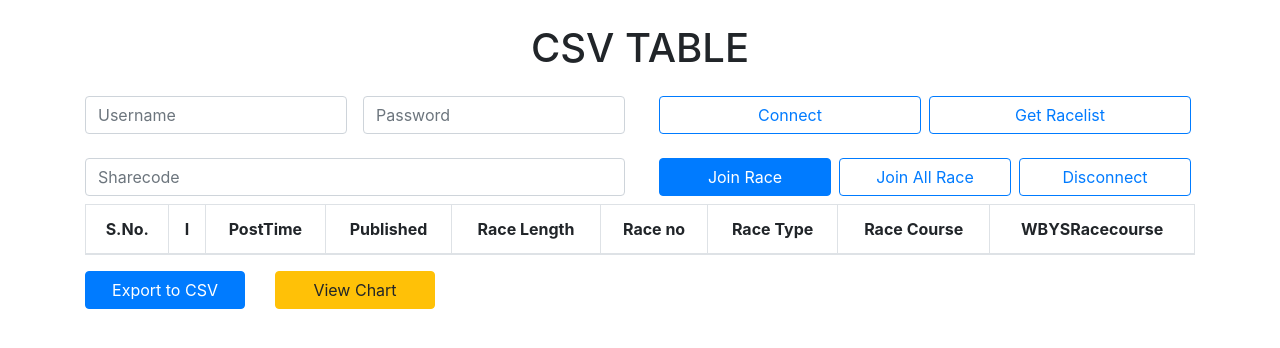
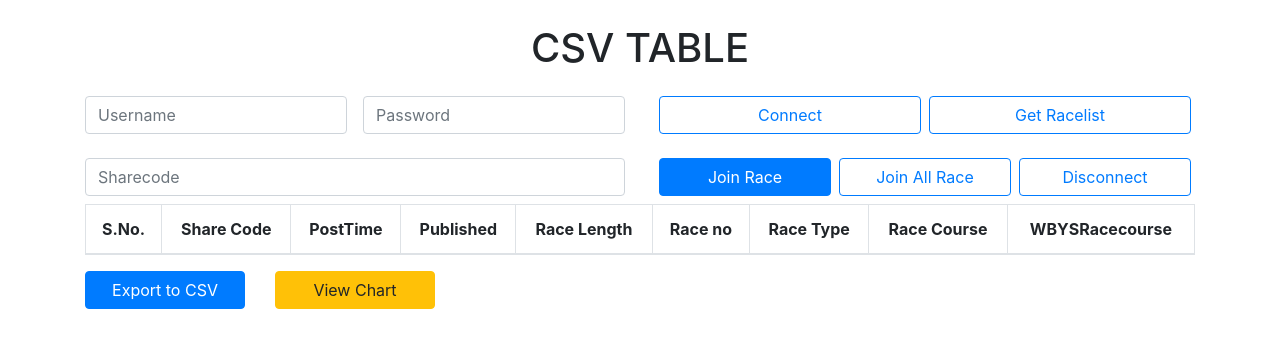
Before and after one commit to Usama28/Csv-Table, a React (Create React App) app: page /#/table in a window 1280 px wide. Shown: the top 348 px of the page. Built offline with nearby package versions, Linux system fonts and the light colour scheme.

Commit message:
join race via sharecode socket on

```diff
--- a/src/components/CsvTable.jsx
+++ b/src/components/CsvTable.jsx
@@ -32,7 +32,6 @@ function CsvTable() {
     }
 
     const _connect = (username, pwd) => {
-      console.log(username)
       document.getElementById('connect-btn').innerHTML = "Connecting...";
       socket = new io("wss://www.tpd-viewer.com",
                   {"withCredentials": true,
@@ -54,7 +53,6 @@ function CsvTable() {
       socket.on('connect', function(msg) {
 
         if(msg !== undefined) {
-          console.log("msg", msg)
           setFlag(true);
         }
         else {
@@ -62,11 +60,9 @@ function CsvTable() {
           // alert("You are not connected")
         }
 
-        console.log(msg)
       });
 
       socket.on("get_racelist", function(msg) {
-        console.log(msg);
         var arr = []
         let s = "";
         Object.keys(msg).forEach(function(key) {
@@ -95,9 +91,13 @@ function CsvTable() {
         console.log("pong");
         // document.getElementById("textdump").value = 'pong';
       });
+
+      socket.on("join_race", function(msg) {
+        console.log(msg);
+        // document.getElementById("textdump").value = 'pong';
+      });
     }
     const emit = (name,data) =>  {
-      console.log("socket",socket)
       socket.emit(name, data);
     }
 
@@ -126,12 +126,6 @@ function CsvTable() {
         alert('No Share code Selected')
         return;
       }
-      // if (sc == null) {
-      //   console.log("No sharecode selected")
-      //   alert('No Share code Selected')
-      //   // document.getElementById("textdump").value = "No sharecode selected";
-      //   return;
-      // }
       else
         emit("join_race", {"sc": sc});
     }
@@ -147,21 +141,7 @@ function CsvTable() {
       setFlag(false)
     }
 
-
-
     const url = "http://www.tpd-viewer.com/replay_stream?port=23456&addr=%2280.90.100.110%22"
-    useEffect(()=>{
-        // console.log('hello')
-        // axios.get(url).then(function(response){
-        //   console.log(response)
-        // })
-        // .catch(function(error){
-        //     alert(error.message);
-        // })
-        // _connect()
-       // get_racelist()
-
-    },[])
       const headers = [
         { label: "Name", key: "name" },
         { label: "Number", key: "phone" },
@@ -212,15 +192,7 @@ function CsvTable() {
                     </div>
                 </Col>
              </Row>
-
            </Col>
-
-
-           {/*prev code
-            <Col xs="12" className="mb-2 ">
-             <Button onClick={e => join_race()} className="float-right ml-2" color="primary">Join Race</Button>
-             <Button onClick={e => join_all()} className="float-right" color="primary" outline>Join All Race</Button>
-           </Col> */}
 
          </Row>
 
@@ -228,7 +200,7 @@ function CsvTable() {
             <thead>
                 <tr>
                   <th>S.No.</th>
-                  <th>I</th>
+                  <th>Share Code</th>
                   <th>PostTime</th>
                   <th>Published</th>
                   <th>Race Length</th>
```
